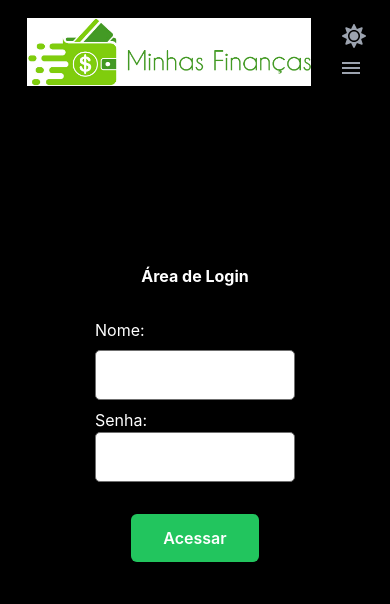
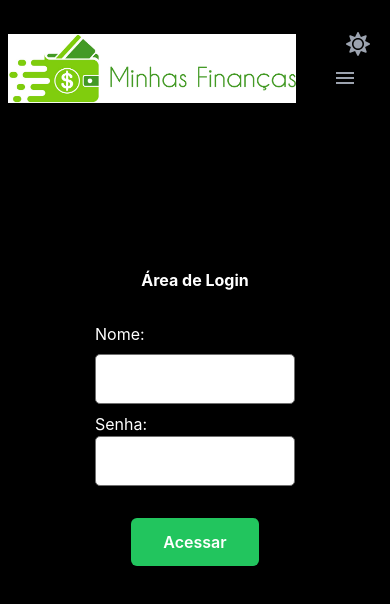
Before and after one commit to germanoalves/crudfilter, a React (Create React App) app: page / in a window 390 px wide. Shown: the top 604 px of the page. Built offline with nearby package versions, Linux system fonts and the light colour scheme.

Commit message:
Version 3.3

```diff
--- a/src/components/Header.js
+++ b/src/components/Header.js
@@ -89,11 +89,11 @@ export const Header = () => {
     </div>*/
 
     <nav className=" border-gray-200 px-2 sm:px-4 py-2.5">
-      <div className="container p-0 flex flex-wrap justify-center sm:justify-between items-center mx-auto">
+      <div className="  sm:flex sm:flex-wrap sm:items-center sm:mx-auto sm:justify-between md:container">
         <Link to="/">
-          <img src={imagemlogo} className="flex p-2 float-left" width={300} />
+          <img src={imagemlogo} className="flex float-left w-72 md:w-80" />
         </Link>
-        <div className="mt-8">
+        <div className="mt-6 pt-6">
         <button
           id="open"
           data-collapse-toggle="mobile-menu"
--- a/src/index.js
+++ b/src/index.js
@@ -12,7 +12,7 @@ ReactDOM.render(
   <React.StrictMode>
       <ThemeProvider>
       <Background>
-         <div className="absolute right-0 top-0 mr-4 mt-4 md:mr-6 md:mt-6">
+         <div className="absolute -right-1 top-0 mr-4 mt-6 md:mr-6 md:mt-6">
             <Toggle />
           </div>
     <App />
```
